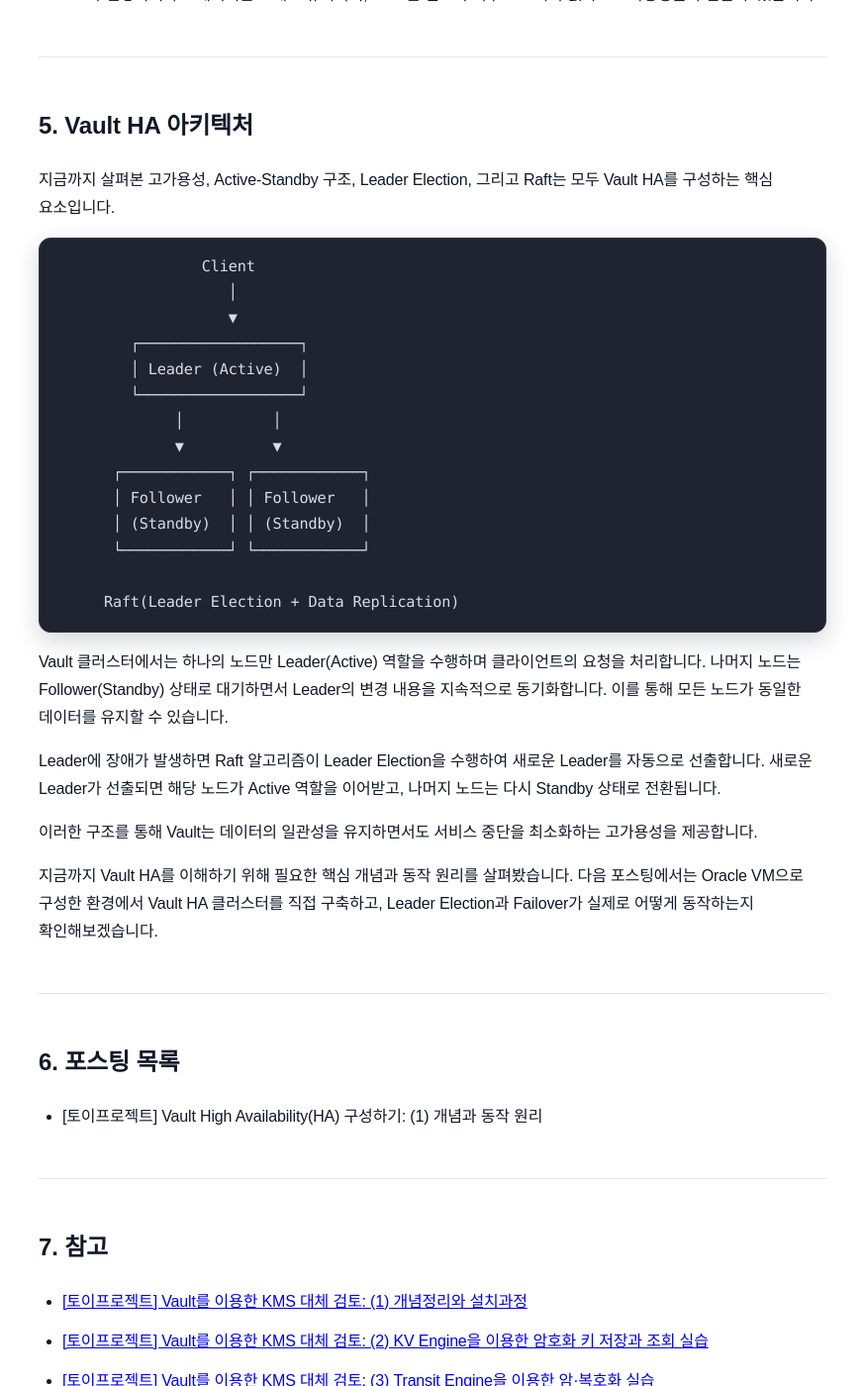
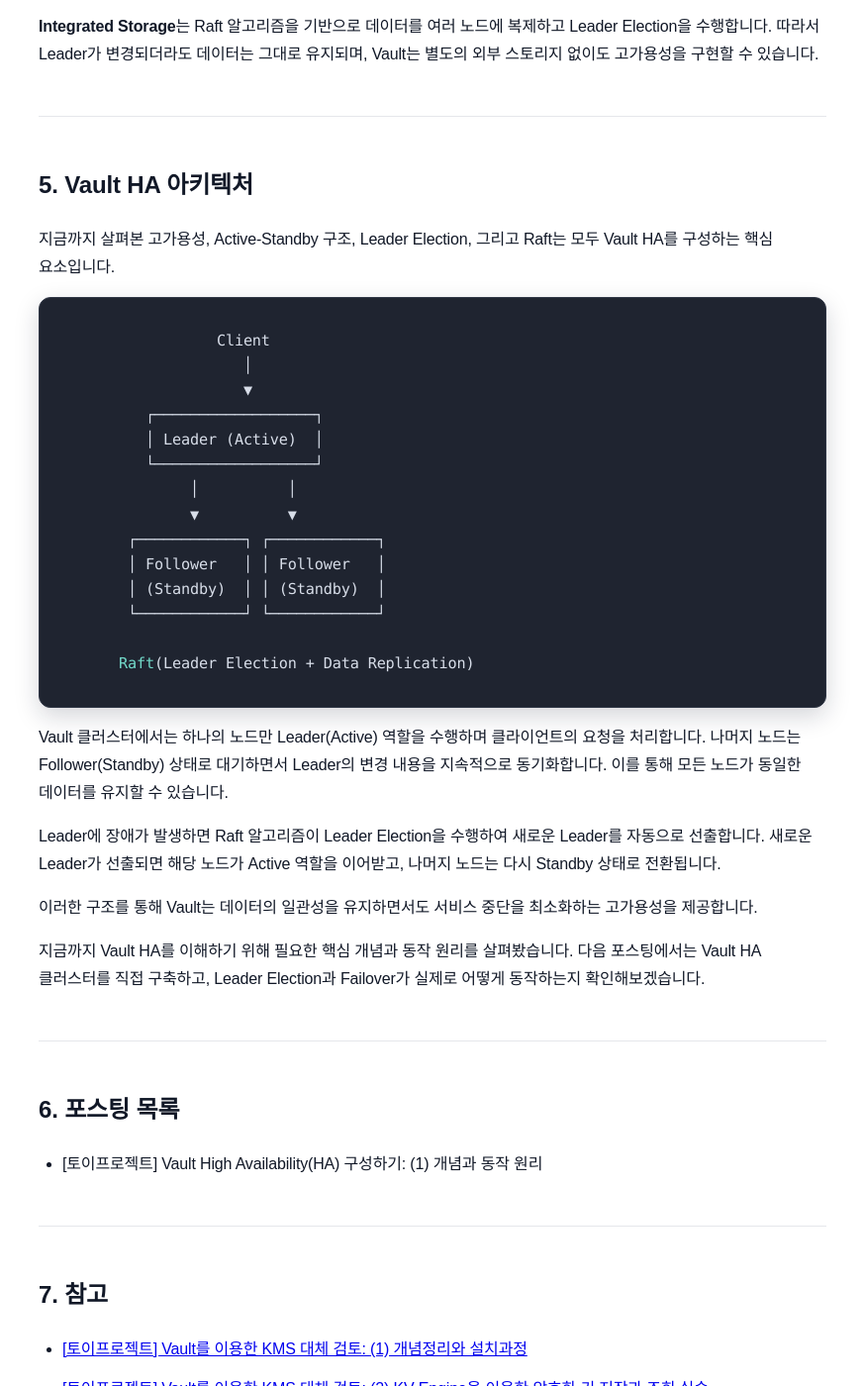
Before and after one commit to sanghoon-lee/sanghoon-lee.github.io, a Jekyll site: the page built from _posts/2026-06-26-vault-ha.md, in a window 1280 px wide and 1400 px high, scrolled down 3554 px. Shown: the whole window at 99% size, without its empty margins (203-1076 px from the left). Built offline with Jekyll 4.4.1, drawn with Linux system fonts in a browser that asks for light colours; nearby versions of some CDN libraries; comment, search, counter and statistics services are not loaded; some of the changed text lies outside the part shown.

Commit message:
vault ha 포스팅 2부  추가중

````diff
--- a/_posts/2026-06-26-vault-ha.md
+++ b/_posts/2026-06-26-vault-ha.md
@@ -21,7 +20,7 @@ Vault는 데이터베이스 계정 정보, API Key, 인증서와 같은 시크
 
 고가용성은 시스템에 장애가 발생하더라도 서비스 중단을 최소화하고 지속적으로 서비스를 제공할 수 있도록 시스템을 구성하는 방식을 의미합니다.
 
-```nohighlight
+```md
             ┌────────┐
 Client -->  │Server A│ (Active)
             └────────┘
@@ -62,7 +61,7 @@ Leader Election은 여러 노드로 구성된 클러스터에서 하나의 노
 
 따라서 클러스터에서는 항상 하나의 노드만 Leader가 되고, 나머지 노드는 Follower 역할을 수행합니다.
 
-```nohighlight
+```md
         ┌──────────┐
         │  Leader  │
         │ (Active) │
@@ -93,7 +92,7 @@ Vault에서는 Leader가 Active 역할을 수행하고, Follower는 Standby 상
 * Leader에 장애가 발생하면 새로운 Leader를 자동으로 선출
 * Leader의 변경 내용을 모든 Follower에 복제하여 데이터의 일관성을 유지
 
-```nohighlight
+```md
                ┌──────────┐
                │  Leader  │
                └──────────┘
@@ -119,7 +118,7 @@ Vault는 데이터를 저장하기 위한 저장소(Storage Backend)가 필요
 
 지금까지 살펴본 고가용성, Active-Standby 구조, Leader Election, 그리고 Raft는 모두 Vault HA를 구성하는 핵심 요소입니다.
 
-```nohighlight
+```md
                 Client
                    │
                    ▼
@@ -142,7 +141,7 @@ Leader에 장애가 발생하면 Raft 알고리즘이 Leader Election을 수행
 
 이러한 구조를 통해 Vault는 데이터의 일관성을 유지하면서도 서비스 중단을 최소화하는 고가용성을 제공합니다.
 
-지금까지 Vault HA를 이해하기 위해 필요한 핵심 개념과 동작 원리를 살펴봤습니다. 다음 포스팅에서는 Oracle VM으로 구성한 환경에서 Vault HA 클러스터를 직접 구축하고, Leader Election과 Failover가 실제로 어떻게 동작하는지 확인해보겠습니다.
+지금까지 Vault HA를 이해하기 위해 필요한 핵심 개념과 동작 원리를 살펴봤습니다. 다음 포스팅에서는 Vault HA 클러스터를 직접 구축하고, Leader Election과 Failover가 실제로 어떻게 동작하는지 확인해보겠습니다.
 
 ---
 
````
Also changed, not shown: other parts of _posts/2026-06-26-vault-ha.md (+0 -1 lines), _posts/2026-06-26-vault-ha2.md (added, +86 -0 lines).
